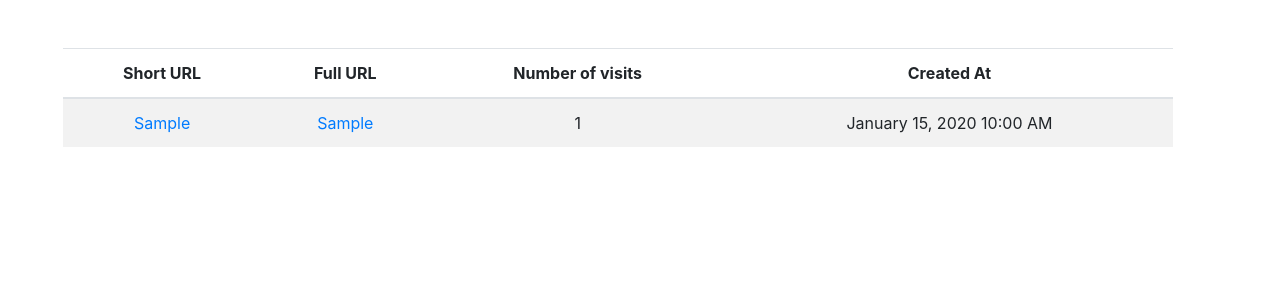
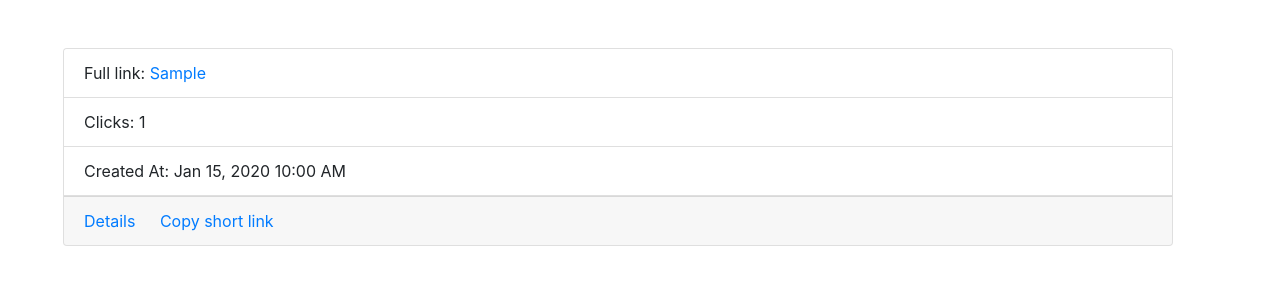
Before and after one commit to leoltl/short_url, a Flask app: page /dashboard in a window 1280 px wide. Shown: the part 61-361 px from the top of the page. Run offline with Flask 2, Linux system fonts and the light colour scheme; a user stored in the database is signed in; tables that the repository leaves empty hold one stand-in row (values such as "Sample post"); some libraries are stand-ins or nearby versions.

Commit message:
update dashboard

```diff
--- a/app/main/routes.py
+++ b/app/main/routes.py
@@ -48,6 +48,7 @@ def result():
     return redirect(url_for('main.result', short=[shortID]))
   return redirect(url_for('main.index'))
 
+@bp.route('/l/', defaults={'shortID':''})
 @bp.route('/l/<shortID>')
 def redirect_to_full(shortID):
   def record_visit(url_id):
--- a/app/templates/_nav.html
+++ b/app/templates/_nav.html
@@ -11,6 +11,7 @@
         <li class="nav-item active">
           <a class="nav-link" href="{{url_for('main.index')}}">Home <span class="sr-only">(current)</span></a>
         </li>
+        {% if current_user.is_authenticated %}
         <li class="nav-item dropdown">
           <a class="nav-link dropdown-toggle" href="#" id="navbarDropdownMenuLink" data-toggle="dropdown" aria-haspopup="true" aria-expanded="false">
             Manage
@@ -20,6 +21,7 @@
             <a class="dropdown-item" href="#">Profile</a>
           </div>
         </li>
+        {% endif %}
       </ul>
       <ul class="navbar-nav">
         {% if current_user.is_authenticated %}
--- a/app/templates/dashboard.html
+++ b/app/templates/dashboard.html
@@ -1,30 +1,60 @@
 {% extends 'base.html' %}
 
 {% block content %}
-<div class="container m-5 text-center">
-  <table class="table table-striped">
-    <thead>
-      <tr>
-        <th scope="col">Short URL</th>
-        <th scope="col">Full URL</th>
-        <th scope="col">Number of visits</th>
-        <th scope="col">Created At</th>
-      </tr>
-    </thead>
-    <tbody>
-      {% for url in urls %}
-        <tr>
-          <td><a href="{{url_for('main.redirect_to_full', shortID=url.short)}}">{{ url.short }}</a></td>
-          <td><a href="{{ url.full }}">{{ url.full }}</a></td>
-          <td>{{ url.visits|length }}</td>
-          <td>{{ moment(url.create_at).format('LLL') }}</td>
-        </tr>
-      {% endfor %}
-    </tbody>
-  </table>
+<div class="container mt-3 m-lg-5">
+  <div class="row" id="copy-listener">
+  {% for url in urls %}
+    <div class="mb-3 col-sm">
+      <div class="card text-left">
+        <ul class="list-group list-group-flush">
+          <li class="list-group-item">Full link: <a href="{{url.full}}">{{ url.full }}</a></li>
+          <li class="list-group-item">Clicks: {{ url.visits|length }}</li>
+          <li class="list-group-item">Created At: {{ moment(url.create_at).format("lll") }}</li>
+        </ul>
+        <div class="card-footer">
+          <a href="{{ url_for('main.result', short=url.short) }}" class="card-link">Details</a>
+          <a href="{{ url_for('main.redirect_to_full', shortID=url.short) }}" class="card-link card-copy" id="{{url.short}}">
+            Copy short link
+          </a>
+          <span class="balloon ml-1" id="balloon" style="visibility: hidden;">
+            <span class="badge badge-light">URL Copied</span>
+          </span>
+        </div>
+      </div>
+    </div>
+    {% endfor %}
+  </div>
 </div>
 {% endblock %}
 
 {% block script %}
   {{ moment.include_moment() }}
+
+  <script>
+  (() => {
+
+    const shortBaseURL = `{{ url_for('main.redirect_to_full', _external=True)|safe }}`
+
+    document.getElementById('copy-listener').addEventListener('click', e => {
+      if (!e.target.className.includes('card-copy')) return
+      e.preventDefault()
+      const fullUrl = `${shortBaseURL}${e.target.id}`
+      updateClipboard(fullUrl)
+      flashVisibility(`#${e.target.id}+#balloon`)
+    })
+
+    function updateClipboard(newClip) {
+      navigator.clipboard.writeText(newClip)
+    }
+
+    function flashVisibility(elementSelector, durationInMs=2500) {
+      /* set tag visible and hidden after 2.5s*/
+      const elem = document.querySelector(elementSelector)
+      elem.style.visibility = "visible"
+      setTimeout(() => {
+        elem.style.visibility = "hidden"
+      }, durationInMs)
+    }
+  })()
+  </script>
 {% endblock %}
```
Also changed, not shown: app.db.
